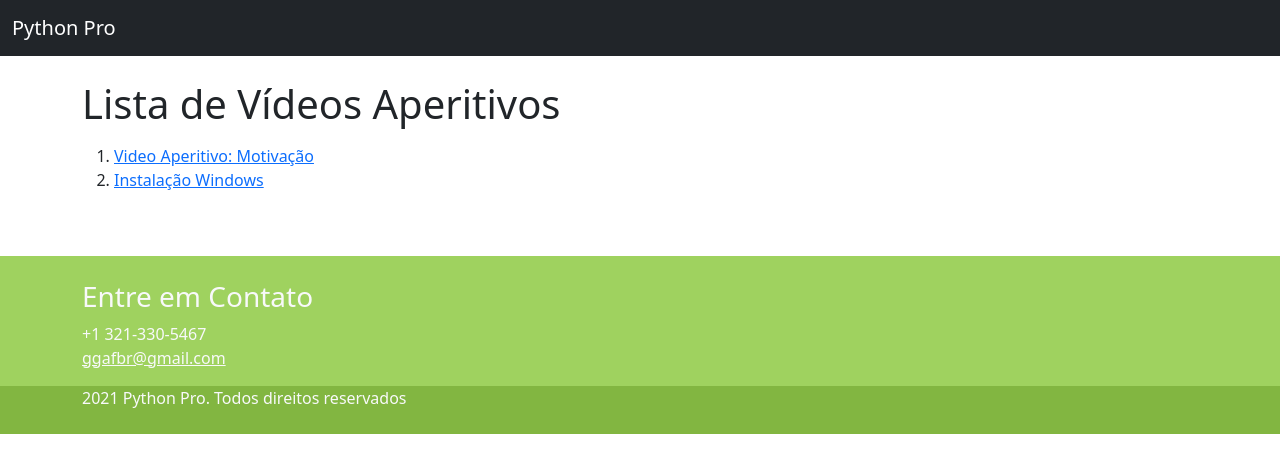
After one commit to GilbertoAbrao/curso-django, a Django app: page /aperitivos/ in a window 1280 px wide. The commit adds this page. Shown: the top 473 px of the page. Run offline with Django 3.2, Linux system fonts and the light colour scheme; some libraries are stand-ins or nearby versions.

Commit message:
Antes de começar em banco de dados

```diff
--- /dev/null
+++ b/pypro/aperitivos/templates/aperitivos/indice.html
@@ -0,0 +1,23 @@
+{% extends 'base/base.html' %}
+{% load static %}
+{% block title %}Python Pro - Aperitivos{% endblock %}
+{% block description %}Página com todos vídeos gratuitos"{% endblock %}
+{% block body %}
+    <div class="container">
+        <div class="row">
+            <div class="col-md-12">
+
+                <h1 class="mt-4 mb-3">Lista de Vídeos Aperitivos</h1>
+
+                <ol>
+                    {% for video in videos %}
+                        <li><a href="{{ video.get_absolute_url }}">{{ video.titulo | default:"Faltando título" }}</a></li>
+                    {% empty %}
+                        Não foi encontrado nenhum video de aperitivo
+                    {% endfor %}
+                </ol>
+
+            </div>
+        </div>
+    </div>
+{% endblock body %}
--- a/pypro/aperitivos/templates/aperitivos/video.html
+++ b/pypro/aperitivos/templates/aperitivos/video.html
@@ -6,9 +6,10 @@
     <div class="container">
         <div class="row">
             <div class="col-md-12">
-                <h1 class="mt-4 mb-3">Video Aperitivo: Motivação</h1>
+                <h1 class="mt-4 mb-3">{{ video.titulo | default:"Faltando título" }}</h1>
 
-                <iframe width="560" height="315" src="https://www.youtube.com/embed/nEiAdLQCKD0" frameborder="0"
+                <iframe width="560" height="315" src="https://www.youtube.com/embed/{{ video.vimeo_id }}"
+                        frameborder="0"
                         allow="accelerometer; autoplay; clipboard-write; encrypted-media; gyroscope; picture-in-picture"
                         allowfullscreen></iframe>
 
--- a/pypro/aperitivos/urls.py
+++ b/pypro/aperitivos/urls.py
@@ -1,8 +1,9 @@
 from django.urls import path
 
-from pypro.aperitivos.views import video
+from pypro.aperitivos.views import video, indice
 
 app_name = 'aperitivos'
 urlpatterns = [
     path('<slug:slug>', video, name='video'),
+    path('', indice, name='indice')
 ]
--- a/pypro/aperitivos/views.py
+++ b/pypro/aperitivos/views.py
@@ -1,5 +1,31 @@
 from django.shortcuts import render
+from django.urls import reverse
+
+
+class Video:
+    def __init__(self, slug, titulo, vimeo_id):
+        self.slug = slug
+        self.titulo = titulo
+        self.vimeo_id = vimeo_id
+
+    def get_absolute_url(self):
+        return reverse('aperitivos:video', args=(self.slug,))
+
+videos = [
+    Video('motivacao', 'Video Aperitivo: Motivação', 'nEiAdLQCKD0'),
+    Video('instalacao-windows', 'Instalação Windows', '251224475'),
+]
+
+videos_dct = {v.slug: v for v in videos}
+
+
+def indice(request):
+
+    return render(request, 'aperitivos/indice.html', context={'videos': videos})
 
 
 def video(request, slug):
-    return render(request, 'aperitivos/video.html')
+
+    video = videos_dct[slug]
+
+    return render(request, 'aperitivos/video.html', context={'video': video})
--- a/pypro/base/templates/base/base.html
+++ b/pypro/base/templates/base/base.html
@@ -40,30 +40,7 @@
 
 {% block body %}{% endblock %}
 
-    <footer class="main-footer mt-5 pt-4 text-light">
-        <div class="container">
-            <dif class="row">
-                <div class="col">
-                    <h3>Entre em Contato</h3>
-                    <address>
-                        +1 321-330-5467
-                        <br/>
-                        <a href="mailto:ggafbr@gmail.com" class="text-light">ggafbr@gmail.com</a>
-                    </address>
-                </div>
-            </dif>
-        </div>
-        <div class="rights pb-4">
-            <div class="container">
-                <dif class="row">
-                    <div class="col">
-                        {% now 'Y' %} Python Pro. Todos direitos reservados
-                    </div>
-                </dif>
-            </div>
-        </div>
-    </footer>
-
+{% include 'base/footer.html' with contato_email='ggafbr@gmail.com' only %}
 
 </body>
 </html>
--- /dev/null
+++ b/pypro/base/templates/base/footer.html
@@ -0,0 +1,23 @@
+    <footer class="main-footer mt-5 pt-4 text-light">
+        <div class="container">
+            <dif class="row">
+                <div class="col">
+                    <h3>Entre em Contato</h3>
+                    <address>
+                        +1 321-330-5467
+                        <br/>
+                        <a href="mailto:{{ contato_email }}" class="text-light">{{ contato_email }}</a>
+                    </address>
+                </div>
+            </dif>
+        </div>
+        <div class="rights pb-4">
+            <div class="container">
+                <dif class="row">
+                    <div class="col">
+                        {% now 'Y' %} Python Pro. Todos direitos reservados
+                    </div>
+                </dif>
+            </div>
+        </div>
+    </footer>
--- a/pypro/base/views.py
+++ b/pypro/base/views.py
@@ -4,4 +4,4 @@ from django.shortcuts import render
 
 
 def home(request):
-    return render(request, 'base/home.html')
+    return render(request, 'base/home.html',)
```
Also changed, not shown: pypro/aperitivos/tests/tests_indice.py (added, +34 -0 lines), pypro/base/tests/test_home.py (+4 -0 lines), pypro/aperitivos/tests/__init__.py (added), pypro/aperitivos/tests/tests_video.py (renamed from pypro/aperitivos/tests.py).
